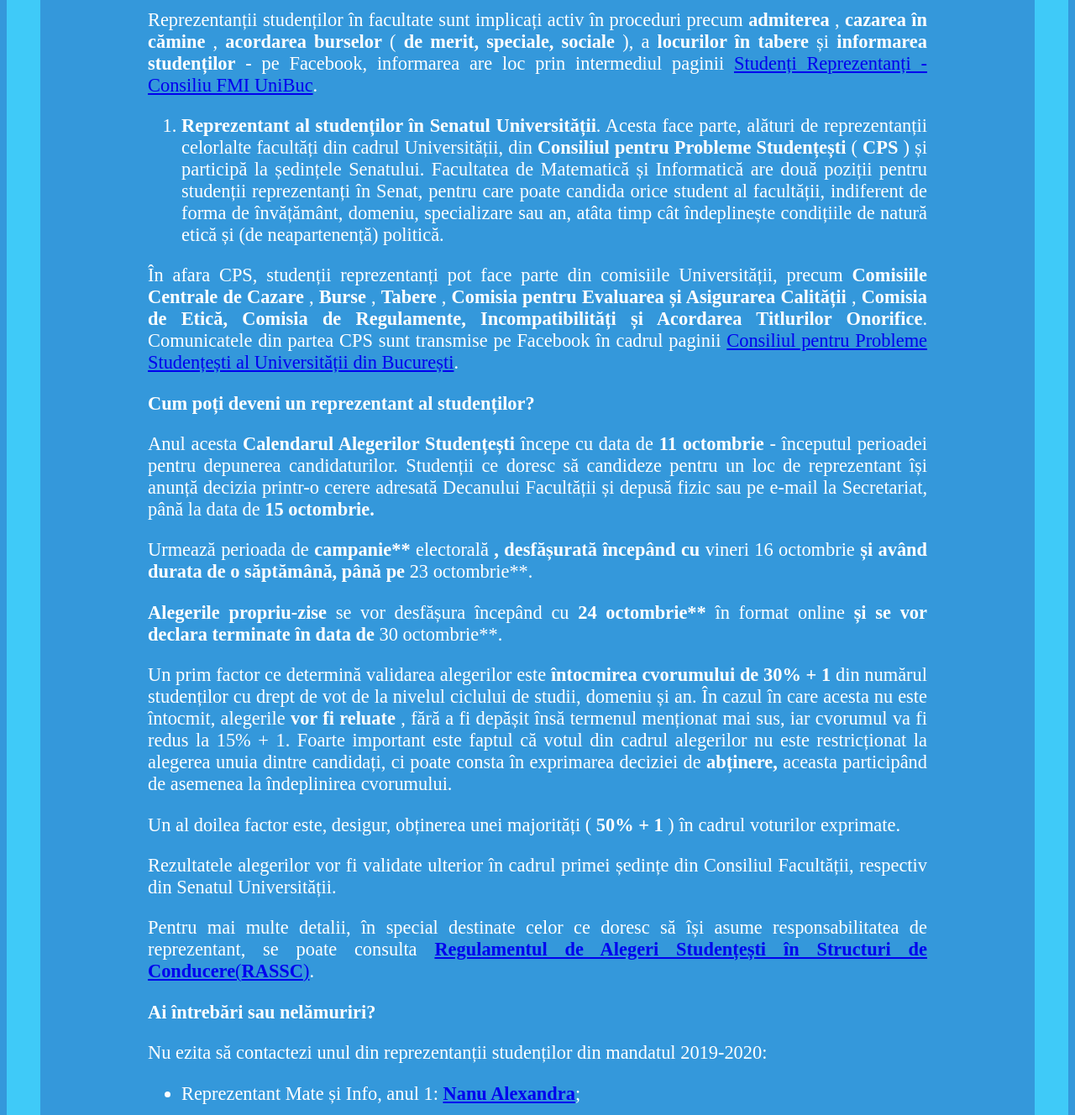
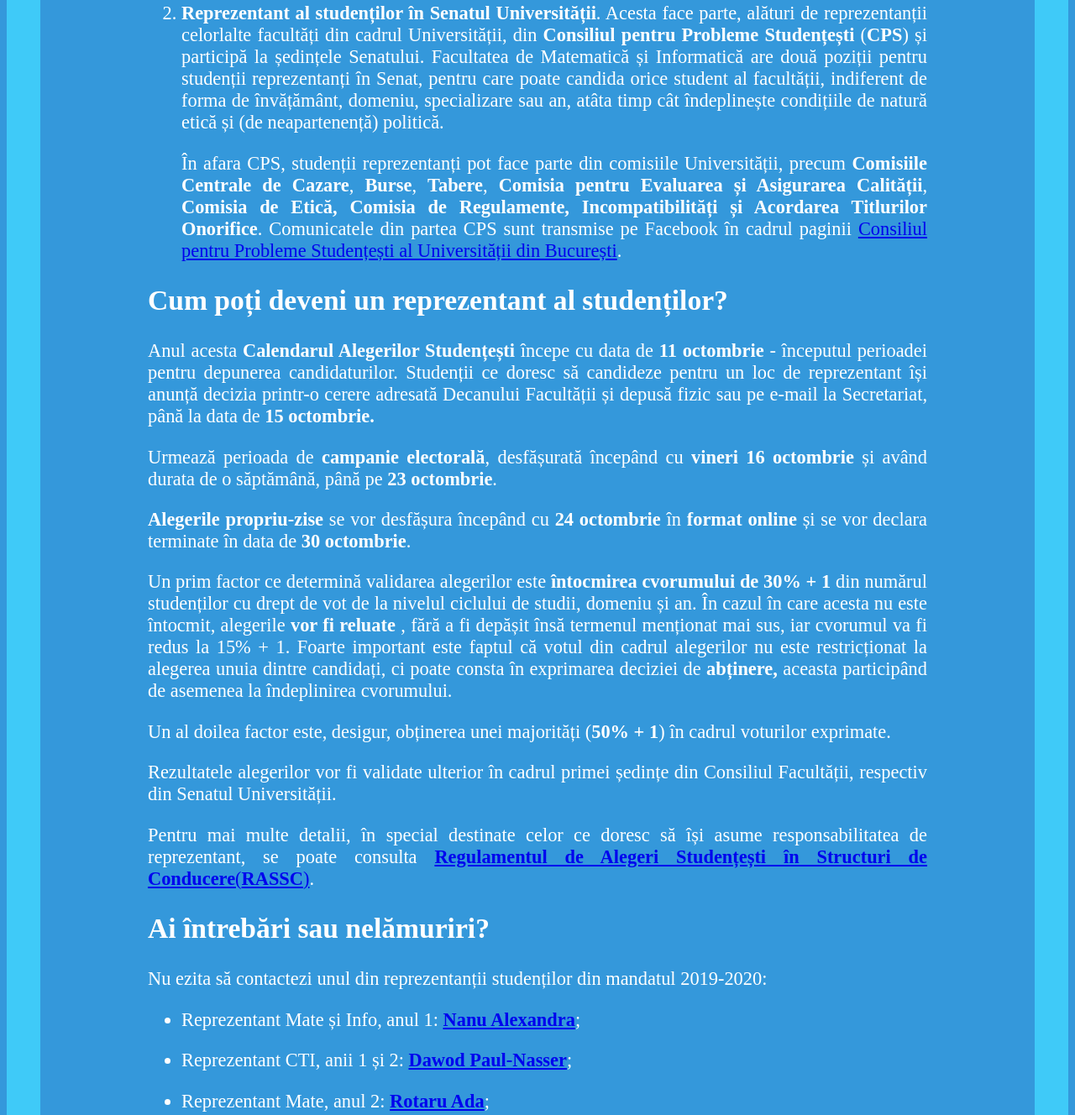
Before and after one commit to as-mi/site-ghid, an Eleventy site: page reprezentare.md in a window 1280 px wide. Shown: the part 1465-2793 px from the top of the page at 84% size. Built offline with nearby package versions, Linux system fonts and the light colour scheme; Eleventy itself is replaced by a stand-in of ours; files that its build step writes are made by us from their sources; a web font is replaced by a local one.

Commit message:
Repară formatarea pe pagina cu reprezentanții

```diff
--- a/reprezentare.md
+++ b/reprezentare.md
@@ -9,56 +9,56 @@ Ca și student al Universității din București, unul dintre cele mai important
 
 ([_Regulamentul privind activitatea profesională a studenților_](https://unibuc.ro/wp-content/uploads/2019/10/Regulament-privind-activitatea-profesional%C4%83-a-studentilor-modificat-2019.pdf)_, Art.10, lit. F_)
 
-**Ce înseamnă să fii un reprezentant al studenților?**
+## Ce înseamnă să fii un reprezentant al studenților?
 
 Pe scurt, rolul unui reprezentant este acela de a media legătura dintre Facultate și Universitate și **studenți**. Printre atribuțiile studentului reprezentant se numără:
 
 - Informarea și consultarea studenților pe care îi reprezintă despre fiecare aspect al procesului de învățământ;
 
-- Colaborarea constantă cu **Asociația Studenților** ;
+- Colaborarea constantă cu **Asociația Studenților**;
 
 - Susținerea în ședințe a tuturor problemelor cu care se confruntă studenții reprezentați;
 
 - Identificarea de soluții pentru problemele apărute în cadrul procesului de învățământ;
 
-- Promovarea în rândul studenților a tuturor regulamentelor interne Facultății sau Universității, precum [**Carta Universitară**](https://www.unibuc.ro/wp-content/uploads/2018/12/CARTA-UB.pdf), **Codul de Etică** , [**Codul Drepturilor și Obligațiilor Studentului**](https://drive.google.com/file/d/0B-WydKlC-sxCblczQUlJQklMMXc/view)[(](https://drive.google.com/file/d/0B-WydKlC-sxCblczQUlJQklMMXc/view)[**CDOS**](https://drive.google.com/file/d/0B-WydKlC-sxCblczQUlJQklMMXc/view)[)](https://drive.google.com/file/d/0B-WydKlC-sxCblczQUlJQklMMXc/view) și [**Regulamentul privind Activitatea Profesională a Studenților**](https://fs.valahia.ro/images/Documente/raps.pdf)[(](https://fs.valahia.ro/images/Documente/raps.pdf)[**RAPS**](https://fs.valahia.ro/images/Documente/raps.pdf)[)](https://fs.valahia.ro/images/Documente/raps.pdf).
+- Promovarea în rândul studenților a tuturor regulamentelor interne Facultății sau Universității, precum [**Carta Universitară**](https://www.unibuc.ro/wp-content/uploads/2018/12/CARTA-UB.pdf), **Codul de Etică**, [**Codul Drepturilor și Obligațiilor Studentului**](https://drive.google.com/file/d/0B-WydKlC-sxCblczQUlJQklMMXc/view) (**CDOS**) și [**Regulamentul privind Activitatea Profesională a Studenților**](https://fs.valahia.ro/images/Documente/raps.pdf) (**RAPS**).
 
 Un student poate ocupa, în urma unor alegeri organizate la începutul anului universitar în care candidează și este ales cu un mandat de un an universitar, două poziții de reprezentare:
 
 1. **Reprezentant al studenților în facultate**. Acesta este membru în cadrul Consiliului Facultății, alături de alți 8 studenți reprezentanți, reprezentând un sfert din colectivul acestuia. În cadrul facultății noastre, reprezentarea pe domenii și an de studiu este cum urmează:
 
-1. Un reprezentant pentru DL Info și DL Mate, anul 1;
-1. Un reprezentant pentru DL CTI, anii 1 și 2;
-1. Un reprezentant pentru DL Info, anul 2;
-1. Un reprezentant pentru DL Mate, anul 2 (toate specializările);
-1. Un reprezentant pentru DL Info, anul 3;
-1. Un reprezentant pentru DL Mate, anul 3 (toate specializările);
-1. Un reprezentant pentru DL CTI, anii 3 și 4;
-1. Un reprezentant pentru toți studenții, indiferent de forma de învățământ, specializare sau anul de studiu.
+   1. Un reprezentant pentru DL Info și DL Mate, anul 1;
+   1. Un reprezentant pentru DL CTI, anii 1 și 2;
+   1. Un reprezentant pentru DL Info, anul 2;
+   1. Un reprezentant pentru DL Mate, anul 2 (toate specializările);
+   1. Un reprezentant pentru DL Info, anul 3;
+   1. Un reprezentant pentru DL Mate, anul 3 (toate specializările);
+   1. Un reprezentant pentru DL CTI, anii 3 și 4;
+   1. Un reprezentant pentru toți studenții, indiferent de forma de învățământ, specializare sau anul de studiu.
 
-Reprezentanții studenților în facultate sunt implicați activ în proceduri precum **admiterea** , **cazarea în cămine** , **acordarea burselor** ( **de merit, speciale, sociale** ), a **locurilor în tabere** și **informarea studenților** - pe Facebook, informarea are loc prin intermediul paginii [Studenți Reprezentanți - Consiliu FMI UniBuc](https://www.facebook.com/consiliuFMI/).
+   Reprezentanții studenților în facultate sunt implicați activ în proceduri precum **admiterea** , **cazarea în cămine** , **acordarea burselor** ( **de merit, speciale, sociale** ), a **locurilor în tabere** și **informarea studenților** - pe Facebook, informarea are loc prin intermediul paginii [Studenți Reprezentanți - Consiliu FMI UniBuc](https://www.facebook.com/consiliuFMI/).
 
-1. **Reprezentant al studenților în Senatul Universității**. Acesta face parte, alături de reprezentanții celorlalte facultăți din cadrul Universității, din **Consiliul pentru Probleme Studențești** ( **CPS** ) și participă la ședințele Senatului. Facultatea de Matematică și Informatică are două poziții pentru studenții reprezentanți în Senat, pentru care poate candida orice student al facultății, indiferent de forma de învățământ, domeniu, specializare sau an, atâta timp cât îndeplinește condițiile de natură etică și (de neapartenență) politică.
+2. **Reprezentant al studenților în Senatul Universității**. Acesta face parte, alături de reprezentanții celorlalte facultăți din cadrul Universității, din **Consiliul pentru Probleme Studențești** (**CPS**) și participă la ședințele Senatului. Facultatea de Matematică și Informatică are două poziții pentru studenții reprezentanți în Senat, pentru care poate candida orice student al facultății, indiferent de forma de învățământ, domeniu, specializare sau an, atâta timp cât îndeplinește condițiile de natură etică și (de neapartenență) politică.
 
-În afara CPS, studenții reprezentanți pot face parte din comisiile Universității, precum **Comisiile Centrale de Cazare** , **Burse** , **Tabere** , **Comisia pentru Evaluarea și Asigurarea Calității** , **Comisia de Etică, Comisia de Regulamente, Incompatibilități și Acordarea Titlurilor Onorifice**. Comunicatele din partea CPS sunt transmise pe Facebook în cadrul paginii [Consiliul pentru Probleme Studențești al Universității din București](https://www.facebook.com/CPSUB/).
+   În afara CPS, studenții reprezentanți pot face parte din comisiile Universității, precum **Comisiile Centrale de Cazare**, **Burse**, **Tabere**, **Comisia pentru Evaluarea și Asigurarea Calității**, **Comisia de Etică, Comisia de Regulamente, Incompatibilități și Acordarea Titlurilor Onorifice**. Comunicatele din partea CPS sunt transmise pe Facebook în cadrul paginii [Consiliul pentru Probleme Studențești al Universității din București](https://www.facebook.com/CPSUB/).
 
-**Cum poți deveni un reprezentant al studenților?**
+## Cum poți deveni un reprezentant al studenților?
 
 Anul acesta **Calendarul Alegerilor Studențești** începe cu data de **11 octombrie** - începutul perioadei pentru depunerea candidaturilor. Studenții ce doresc să candideze pentru un loc de reprezentant își anunță decizia printr-o cerere adresată Decanului Facultății și depusă fizic sau pe e-mail la Secretariat, până la data de **15 octombrie.**
 
-Urmează perioada de **campanie\*\*** electorală **, desfășurată începând cu** vineri 16 octombrie **și având durata de o săptămână, până pe** 23 octombrie\*\*.
+Urmează perioada de **campanie electorală**, desfășurată începând cu **vineri 16 octombrie** și având durata de o săptămână, până pe **23 octombrie**.
 
-**Alegerile propriu-zise** se vor desfășura începând cu **24 octombrie\*\*** în format online **și se vor declara terminate în data de** 30 octombrie\*\*.
+**Alegerile propriu-zise** se vor desfășura începând cu **24 octombrie** în **format online** și se vor declara terminate în data de **30 octombrie**.
 
 Un prim factor ce determină validarea alegerilor este **întocmirea cvorumului de 30% + 1** din numărul studenților cu drept de vot de la nivelul ciclului de studii, domeniu și an. În cazul în care acesta nu este întocmit, alegerile **vor fi reluate** , fără a fi depășit însă termenul menționat mai sus, iar cvorumul va fi redus la 15% + 1. Foarte important este faptul că votul din cadrul alegerilor nu este restricționat la alegerea unuia dintre candidați, ci poate consta în exprimarea deciziei de **abținere,** aceasta participând de asemenea la îndeplinirea cvorumului.
 
-Un al doilea factor este, desigur, obținerea unei majorități ( **50% + 1** ) în cadrul voturilor exprimate.
+Un al doilea factor este, desigur, obținerea unei majorități (**50% + 1**) în cadrul voturilor exprimate.
 
 Rezultatele alegerilor vor fi validate ulterior în cadrul primei ședințe din Consiliul Facultății, respectiv din Senatul Universității.
 
 Pentru mai multe detalii, în special destinate celor ce doresc să își asume responsabilitatea de reprezentant, se poate consulta [**Regulamentul de Alegeri Studențești în Structuri de Conducere**](https://unibuc.ro/wp-content/uploads/2018/12/Regulament-alegere-studenti-in-structurile-de-conducere-ale-UB1.pdf)[(](https://unibuc.ro/wp-content/uploads/2018/12/Regulament-alegere-studenti-in-structurile-de-conducere-ale-UB1.pdf)[**RASSC**](https://unibuc.ro/wp-content/uploads/2018/12/Regulament-alegere-studenti-in-structurile-de-conducere-ale-UB1.pdf)[)](https://unibuc.ro/wp-content/uploads/2018/12/Regulament-alegere-studenti-in-structurile-de-conducere-ale-UB1.pdf).
 
-**Ai întrebări sau nelămuriri?**
+## Ai întrebări sau nelămuriri?
 
 Nu ezita să contactezi unul din reprezentanții studenților din mandatul 2019-2020:
 
```
